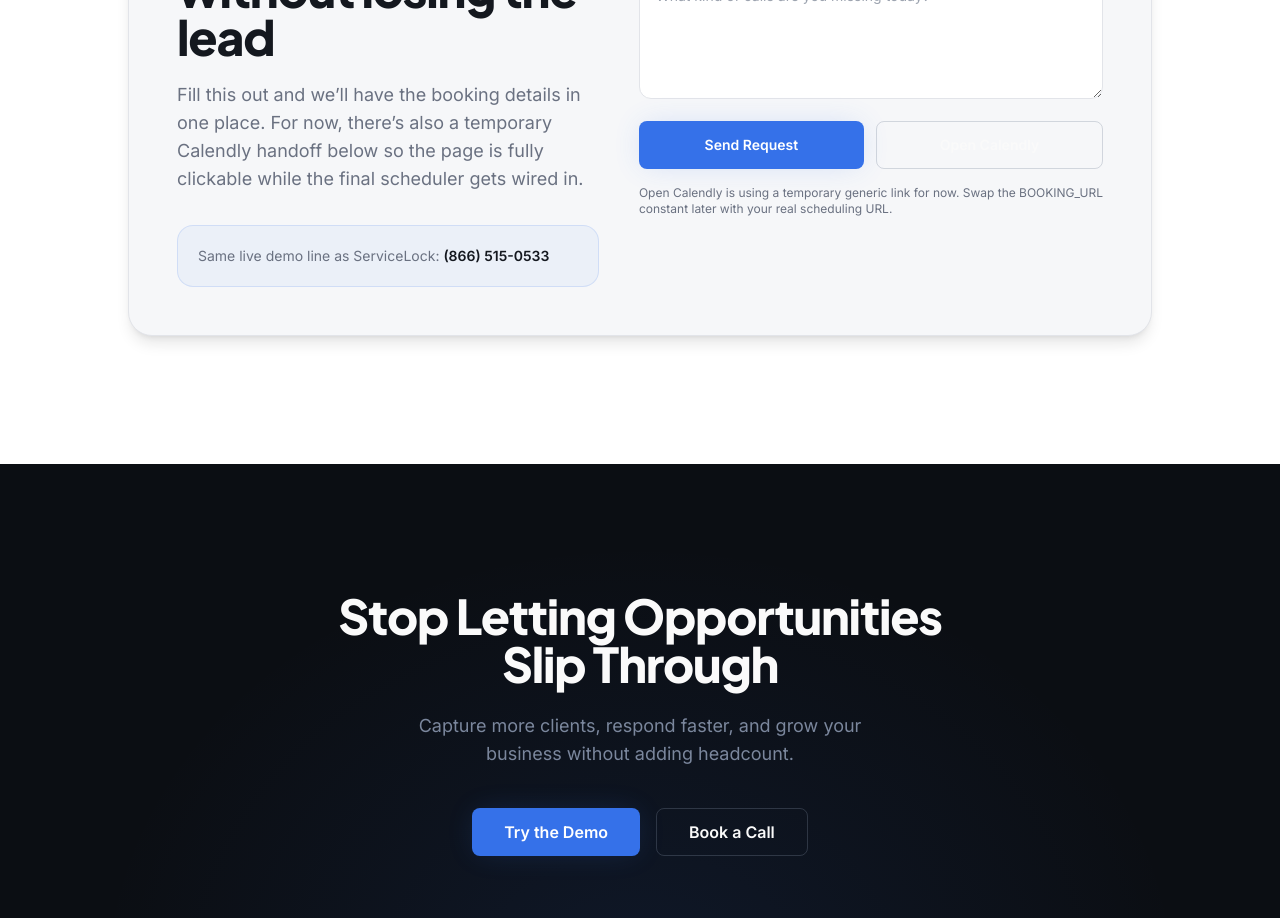
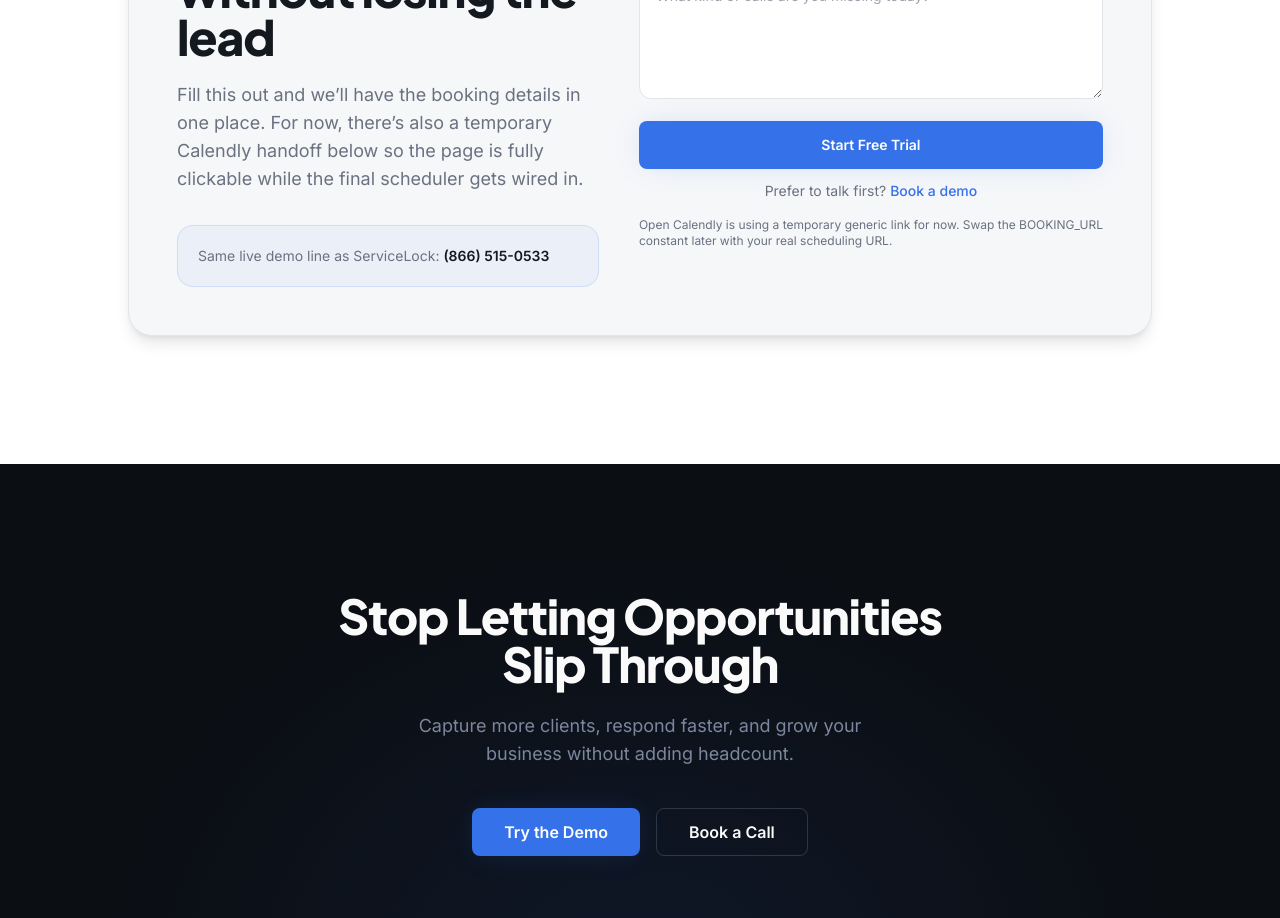
Before and after one commit to birdsinspace-gif/callcapture-nextjs, a Next.js app: page / in a window 1280 px wide. Shown: the part 4900-5818 px from the top of the page. Built offline with nearby package versions, Linux system fonts and the light colour scheme.

Commit message:
Refine booking section CTA hierarchy

```diff
--- a/src/components/landing/BookingSection.tsx
+++ b/src/components/landing/BookingSection.tsx
@@ -80,15 +80,21 @@ const BookingSection = () => (
                 className="w-full rounded-xl border border-border bg-background px-4 py-3 text-sm text-foreground outline-none transition focus:border-primary"
               />
 
-              <div className="flex flex-col gap-3 sm:flex-row">
-                <Button type="submit" variant="hero" size="lg" className="h-12 flex-1">
-                  Send Request
+              <div className="space-y-3">
+                <Button type="submit" variant="hero" size="lg" className="h-12 w-full">
+                  Start Free Trial
                 </Button>
-                <Button asChild variant="heroOutline" size="lg" className="h-12 flex-1">
-                  <a href={BOOKING_URL} target="_blank" rel="noreferrer">
-                    Open Calendly
+                <p className="text-center text-sm text-muted-foreground">
+                  Prefer to talk first?{" "}
+                  <a
+                    href={BOOKING_URL}
+                    target="_blank"
+                    rel="noreferrer"
+                    className="font-medium text-primary underline-offset-4 transition hover:underline"
+                  >
+                    Book a demo
                   </a>
-                </Button>
+                </p>
               </div>
 
               <p className="text-xs text-muted-foreground">
```
